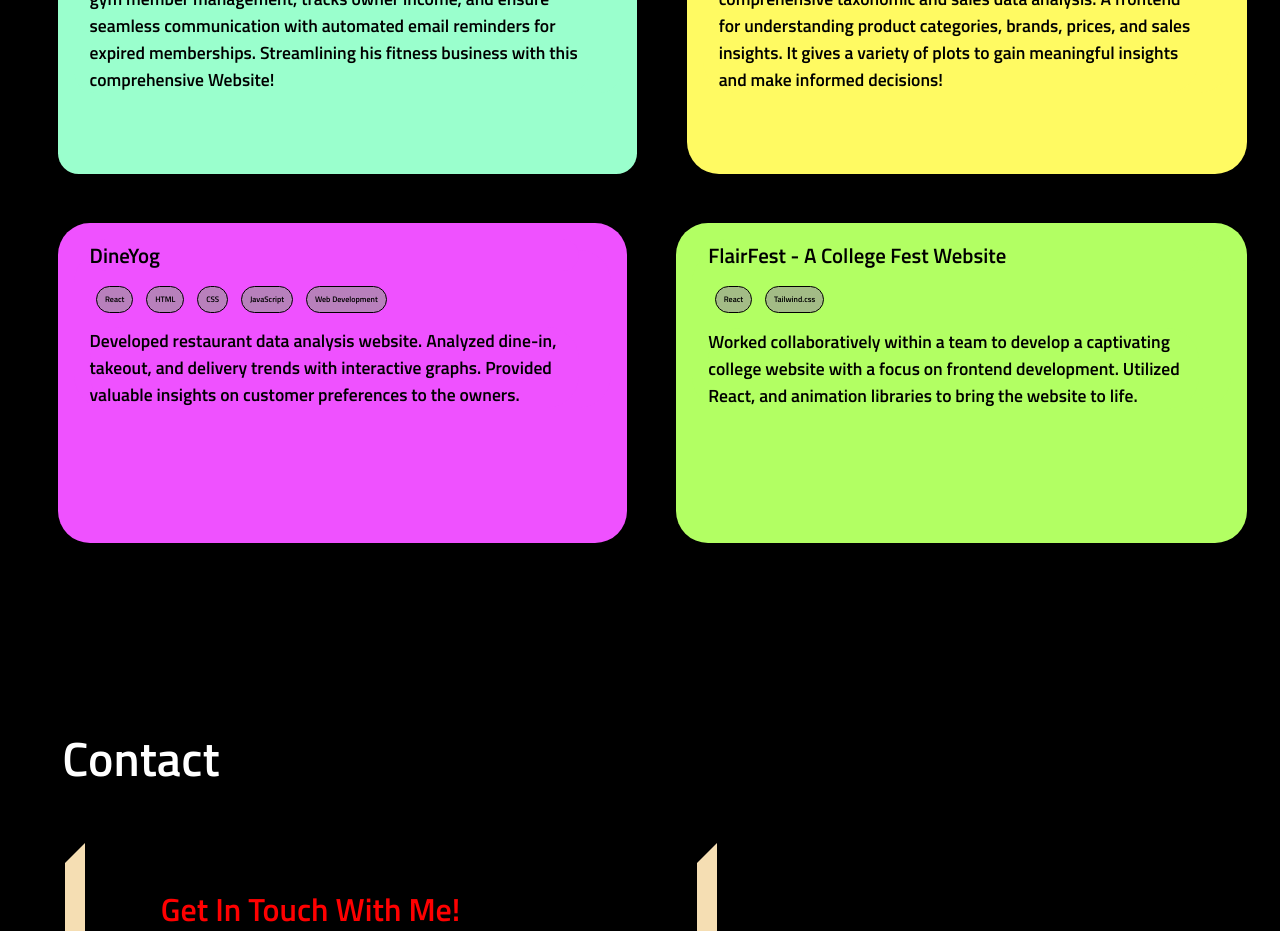
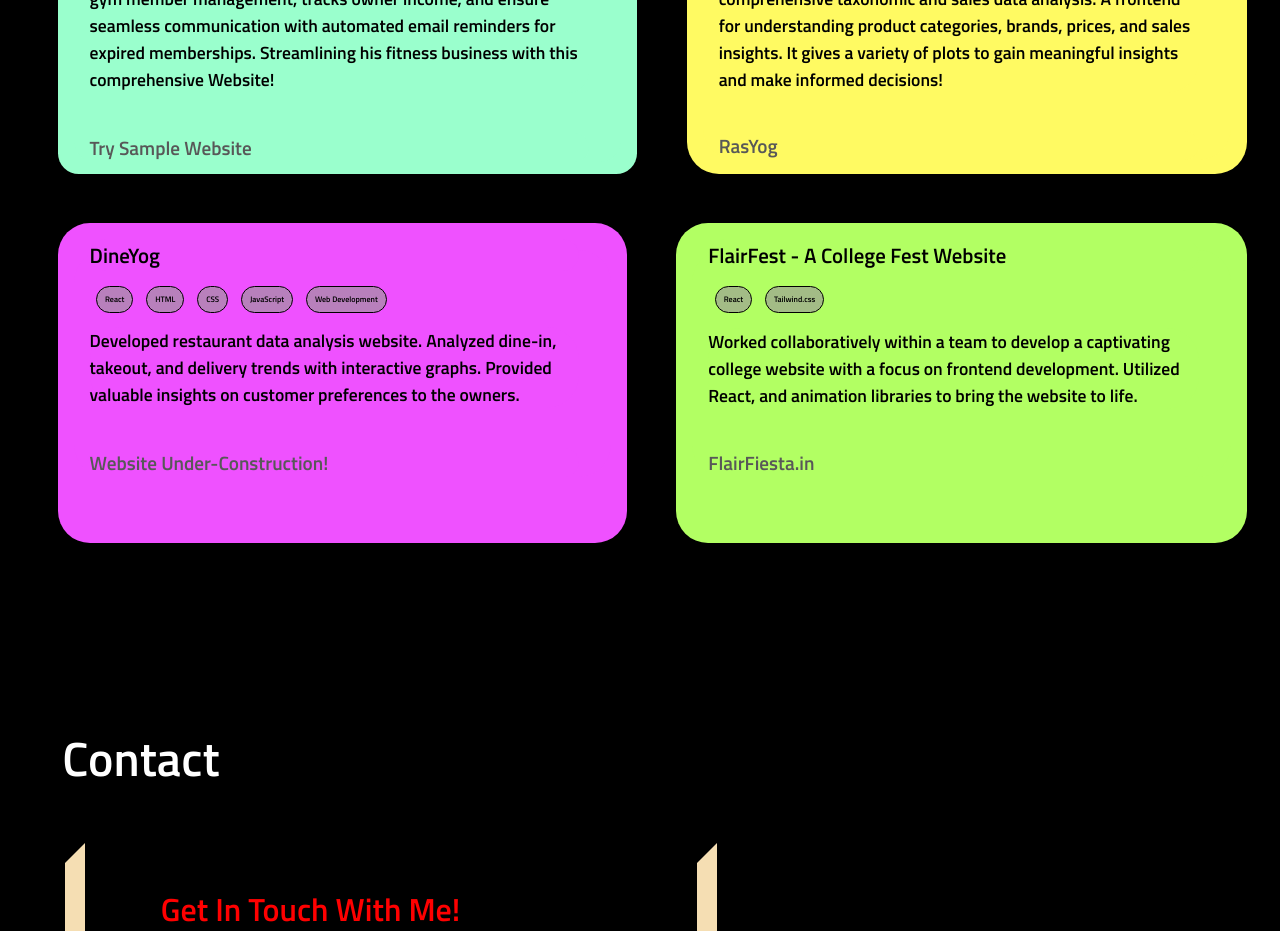
Before and after one commit to ashishsoniii/personal-portfolio, a React (Create React App) app: page / in a window 1280 px wide. Shown: the part 1560-2491 px from the top of the page. Built offline with nearby package versions, Linux system fonts and the light colour scheme.

Commit message:
frontend-added-links

```diff
--- a/src/Page/HomeScreen/HomePage3.js
+++ b/src/Page/HomeScreen/HomePage3.js
@@ -17,7 +17,8 @@ function HomePage3() {
         <motion.div className="firstTwo">
           <Hp3projectCard1
             heading="No Limits Fitness Gym Management Website App"
-            link="/lik"
+            link="https://sample-nlf.000webhostapp.com/"
+            linktext="Try Sample Website"
             backgroundColor="hp3-bg-white"
             content="
             An ultimate all-in-one app for GYM trainers & owners. Simplify gym member management, tracks owner income, and ensure seamless communication with automated email reminders for expired memberships. Streamlining his fitness business with this comprehensive Website!"
@@ -25,7 +26,8 @@ function HomePage3() {
           />
           <Hp3projectCard1
             heading="RasYog: An Aesthetic Analysis Website"
-            link="/lik"
+            link="https://rasyog.netlify.app/"
+            linktext="RasYog"
             backgroundColor="hp3-bg-yellow"
             // content="A data analysis companion website for Jaipur Modern Store. Powered by Yoglabs, Rasyog simplifies data analysis by presenting it in easy-to-understand visual plots. It gives a variety of plots to gain meaningful insights and make informed decisions!"
             content="A Website with user-friendly interface showcasing comprehensive taxonomic and sales data analysis. A frontend for understanding product categories, brands, prices, and sales insights. It gives a variety of plots to gain meaningful insights and make informed decisions!"
@@ -40,14 +42,16 @@ function HomePage3() {
         <motion.div className="firstTwo">
           <Hp3projectCard1
             heading="DineYog"
-            link="/lik"
+            link="https://dineyog.netlify.app/"
+            linktext="Website Under-Construction!"
             backgroundColor="hp3-bg-blue"
             content="Developed restaurant data analysis website. Analyzed dine-in, takeout, and delivery trends with interactive graphs. Provided valuable insights on customer preferences to the owners."
             Skills={skills}
           />
           <Hp3projectCard1
             heading="FlairFest - A College Fest Website"
-            link="/lik"
+            link="https://flairfiesta.in/"
+            linktext="FlairFiesta.in"
             backgroundColor="hp3-bg-green"
             content="Worked collaboratively within a team to develop a captivating college website with a focus on frontend development. Utilized React, and animation libraries to bring the website to life."
             Skills={["React", "Tailwind.css"]}
--- a/src/Page/HomeScreen/Page.css
+++ b/src/Page/HomeScreen/Page.css
@@ -124,7 +124,7 @@ h2 {
     border-radius: 7rem;
     border: 2px solid #debbbb;
     /* background-color: #a21111; */
-    cursor: pointer;
+    cursor: default;
     display: inline;
     /* border-style: double; */
     justify-content: flex-start;
@@ -137,7 +137,7 @@ h2 {
 
 .nav-btn3:hover {
     background-color: #ffffff;
-    cursor: pointer;
+    cursor: default;
     border-style: double;
     border: 2px solid #4d0c0c;
     color: black !;
@@ -487,7 +487,7 @@ h2 {
 .card-skill:hover {
 
     background-color: #89cf9469;
-    cursor: pointer;
+    cursor: default;
 }
 
 .card-btn-skill-txt {
@@ -499,7 +499,15 @@ h2 {
 
 
 
-
+/* Link text  */
+.hp3-card-link a{
+    font-size: 1.2rem;
+    color: #585858;
+}
+.hp3-card-link a:hover{
+    color: #000000;
+
+}
 
 
 /* Homepage 4 */
@@ -742,7 +750,7 @@ h2 {
     outline: none;
     color: #fff;
     background: #111;
-    cursor: pointer;
+    cursor: default;
     position: relative;
     z-index: 0;
     border-radius: 10px;
--- a/src/Page/HomeScreen/components/Card1.js
+++ b/src/Page/HomeScreen/components/Card1.js
@@ -13,7 +13,7 @@ function Card1() {
           whileHover={{ scale: 1 }} // Animation on hover
           className="nav-btn manage-margin-card"
         >
-          <a href="/" className="nav-btn-link small-lnk">
+          <a target="__blank" href="https://summerofcode.withgoogle.com/programs/2023/projects/zQRvTgia" className="nav-btn-link small-lnk">
             Google Summer Of Code @ The Tor Project
           </a>
         </motion.div>
--- a/src/Page/HomeScreen/components/Card2.js
+++ b/src/Page/HomeScreen/components/Card2.js
@@ -14,7 +14,7 @@ function Card2() {
           whileHover={{ scale: 1.1 }} // Animation on hover
           className="nav-btn manage-margin-card"
         >
-          <a href="/" className="nav-btn-link small-lnk">
+          <a href="https://rasyog.netlify.app/team" target="__blank" className="nav-btn-link small-lnk">
             Frontend @ YogLabs
           </a>
         </motion.div>
--- a/src/Page/HomeScreen/components/Hp3projectCard1.js
+++ b/src/Page/HomeScreen/components/Hp3projectCard1.js
@@ -1,7 +1,14 @@
 import { motion } from "framer-motion";
 import React from "react";
 
-function Hp3projectCard1({ heading, link, backgroundColor, content, Skills }) {
+function Hp3projectCard1({
+  heading,
+  link,
+  linktext,
+  backgroundColor,
+  content,
+  Skills,
+}) {
   // const Skills = [
   //   {  text: "React" },
   //   {  text: "HTML" },
@@ -42,9 +49,11 @@ function Hp3projectCard1({ heading, link, backgroundColor, content, Skills }) {
         </div>
 
         <div className={`hp3-card-content ${backgroundColor}`}>{content}</div>
-        {/* <div className={`hp3-card-link ${backgroundColor}`}>
-          <a href={link}>Sample Website Link</a>
-        </div> */}
+        <div className={`hp3-card-link ${backgroundColor}`}>
+          <a target="__blank" href={link}>
+            {linktext}
+          </a>
+        </div>
       </div>
     </motion.div>
   );
--- a/src/components/Navbar.js
+++ b/src/components/Navbar.js
@@ -41,7 +41,8 @@ function Navbar() {
 
         <motion.a
           className="nav-btn bg-hover-grey"
-          href="#"
+          href="https://drive.google.com/file/d/1WjtNWXWId_pjPLtTXgSvgXsCfeniMiow/view?usp=sharing"
+          target="__blank"
           onClick={handleButtonClick}
           variants={navItemVariants}
           initial="hidden"
```
Also changed, not shown: package.json (line endings or trailing spaces), 1 other file (tests, documents, lock files or other folders).
